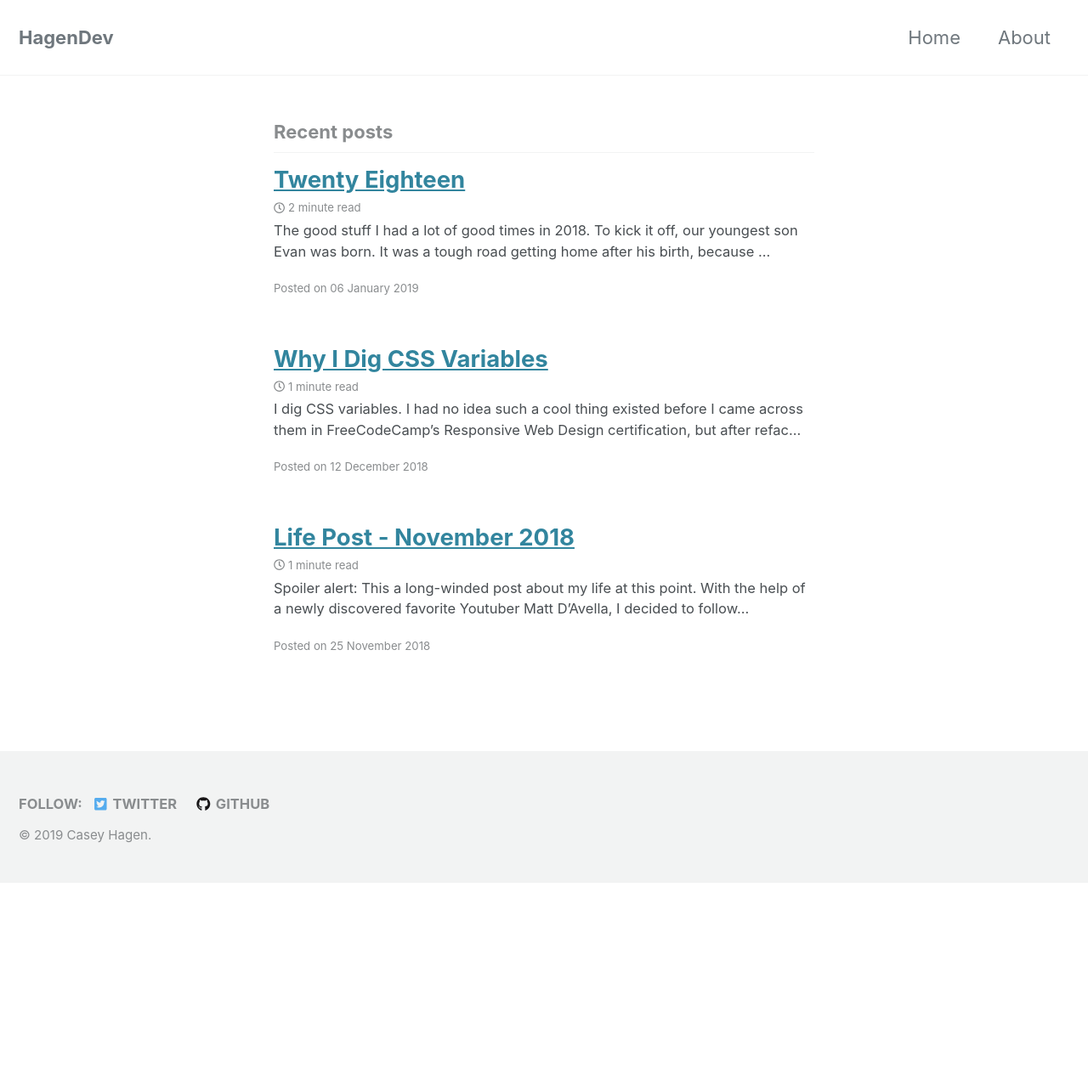
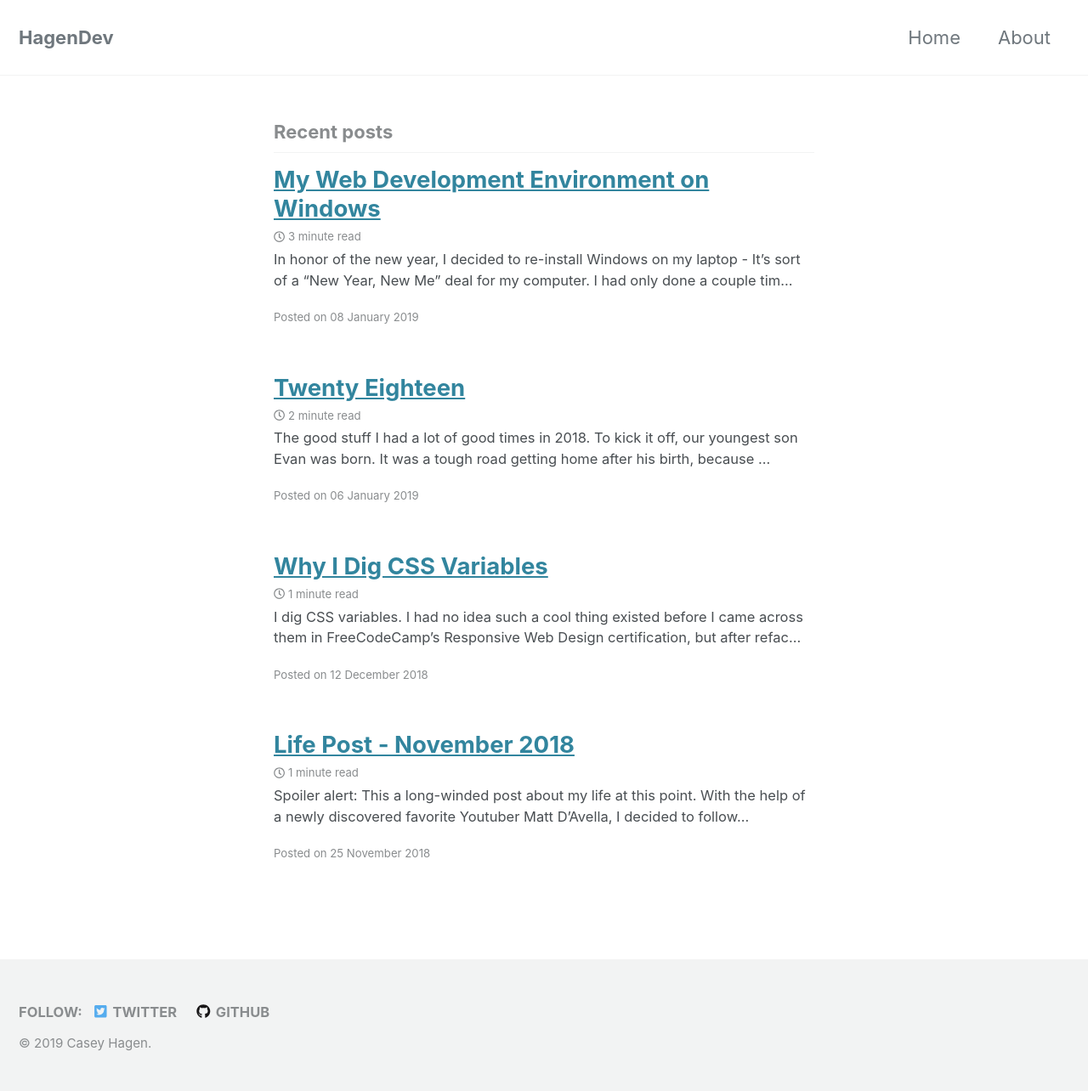
Before and after one commit to aechagen/hagendev4, a Jekyll site: the page built from index.html, in a window 1280 px wide. Shown: the whole page at 85% size. Built offline with Jekyll 4.4.1, drawn with Linux system fonts in a browser that asks for light colours; cached includes are drawn as plain includes; nearby versions of some CDN libraries; the list of posts is cut into pages by our own code; before the commit the page ends 1039 px from its top, so only the background shows below that.

Commit message:
published web development environment post

```diff
--- a/_posts/2019-01-06-web-development-on-windows.md
+++ b/_posts/2019-01-08-web-development-on-windows.md
@@ -1,9 +1,9 @@
 ---
 layout: posts
-title: Web Development Environment on Windows
-date: 2019-01-06
+title: My Web Development Environment on Windows
+date: 2019-01-08
 categories: [webdev]
-published: false
+# published: false
 header:
   image: /assets/images/laptop-desktop.jpg
 ---
```
